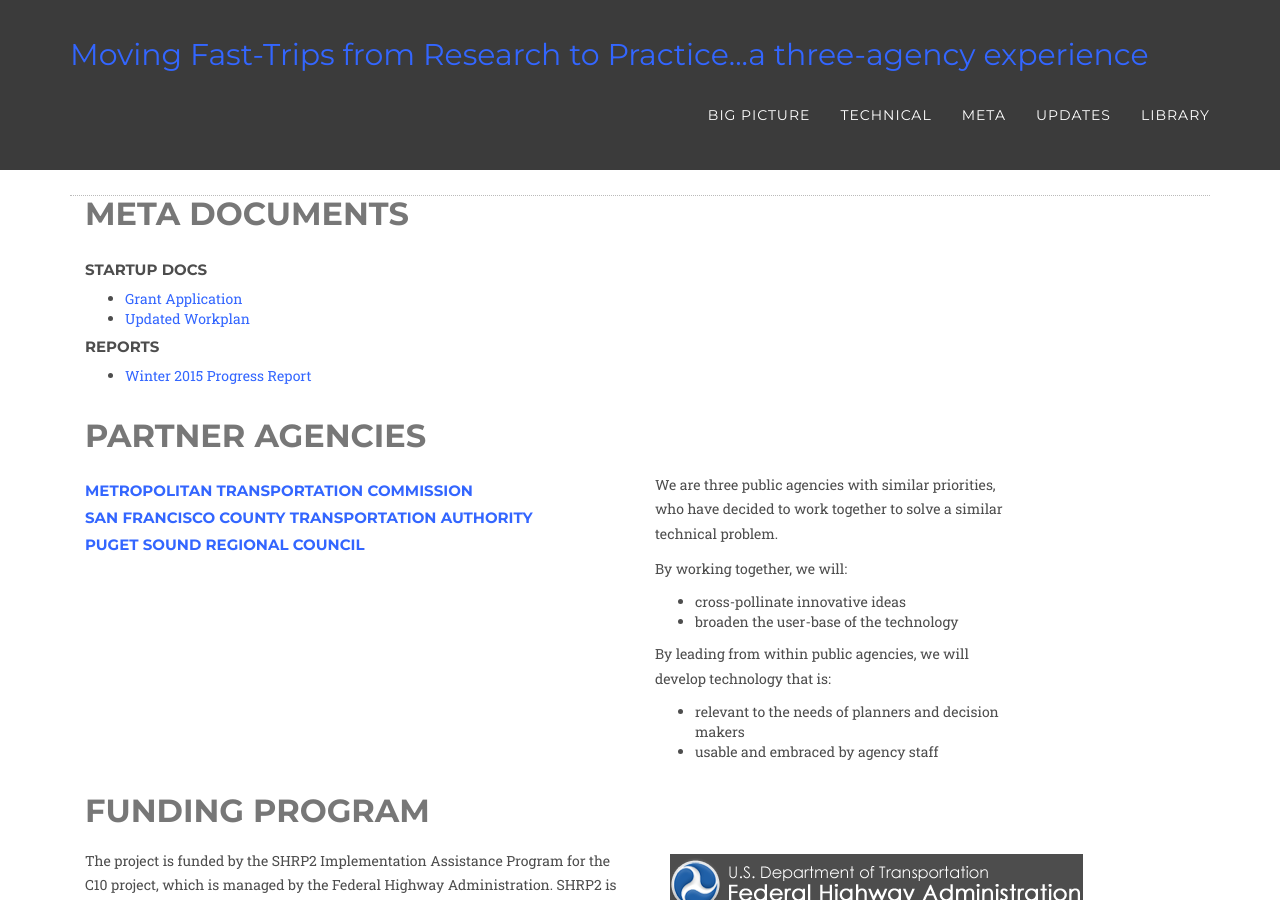
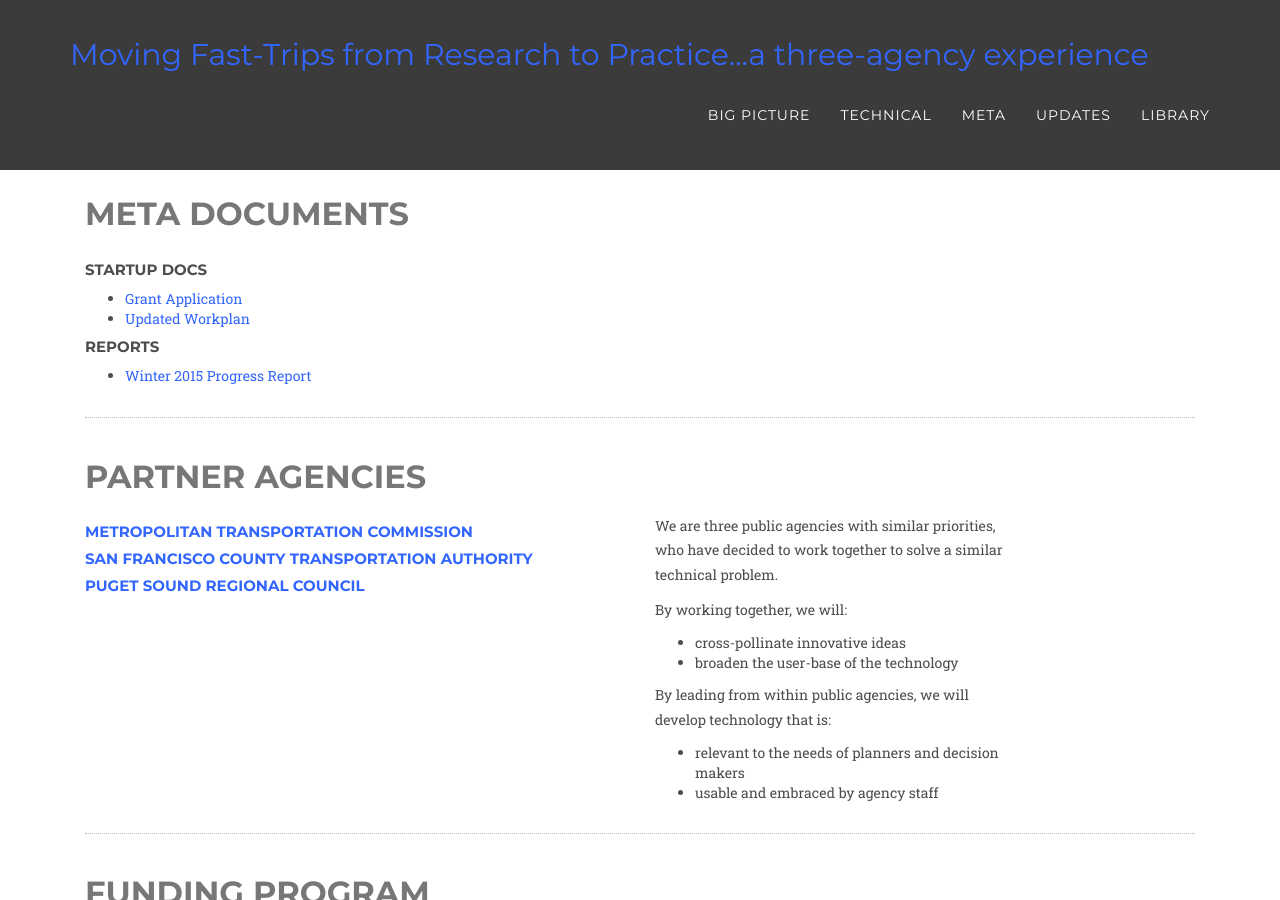
Before and after one commit to BayAreaMetro/fast-trips-project, a Jekyll site: the page built from meta/index.html, in a window 1280 px wide and 900 px high. Built offline with Jekyll 4.4.1, drawn with Linux system fonts in a browser that asks for light colours; some web fonts are replaced.

Commit message:
Fixed border in meta

```diff
--- a/meta/index.html
+++ b/meta/index.html
@@ -33,6 +33,8 @@
                     		</ul>
     		</div>
 
+    	</div>
+    	<div class="faint_border">
     	</div>
     </div>
 
@@ -71,10 +73,11 @@
         	</div>
 
     	</div>
+    	<div class="faint_border">
     	</div>
+    </div>
 
-    <div class="faint_border">
-    </div>
+
 
     <div class="col-lg-12 text-left">
         <h2 class="section-subheading text-muted">Funding Program</h2>
```
